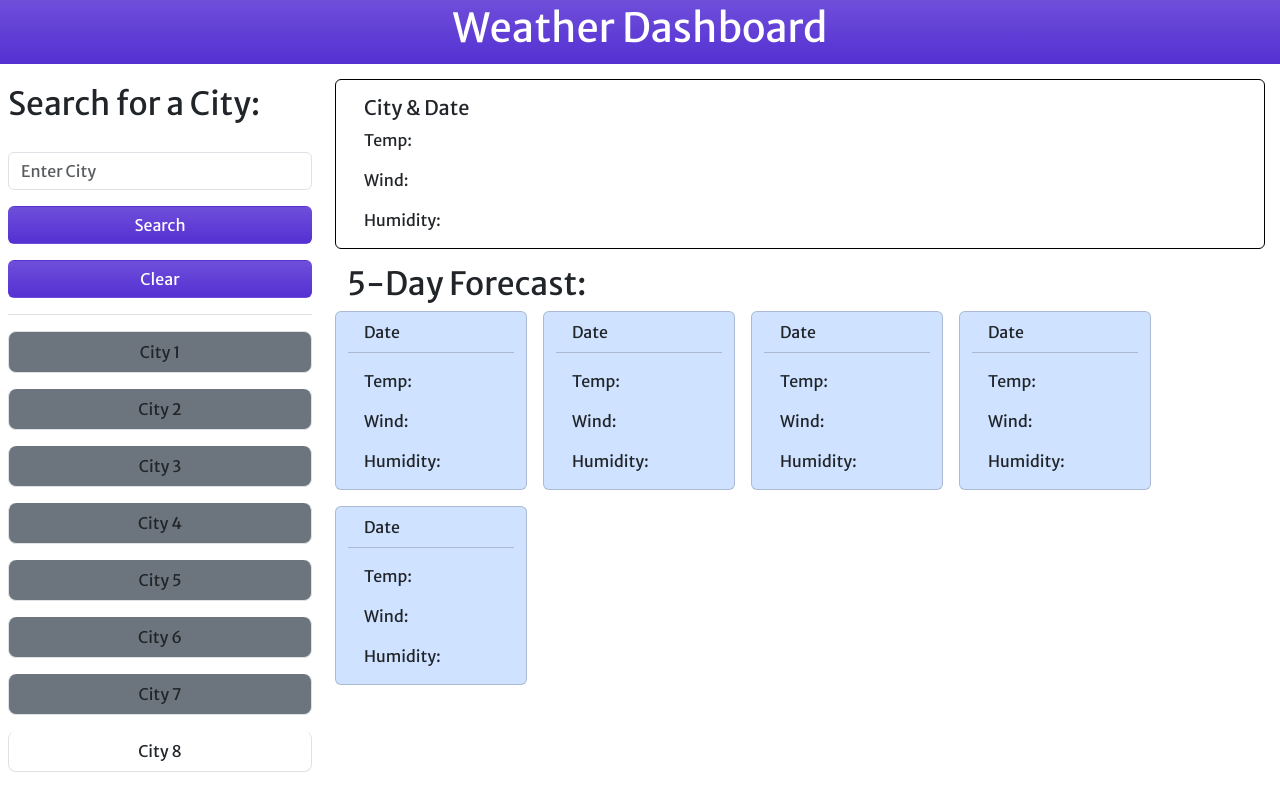
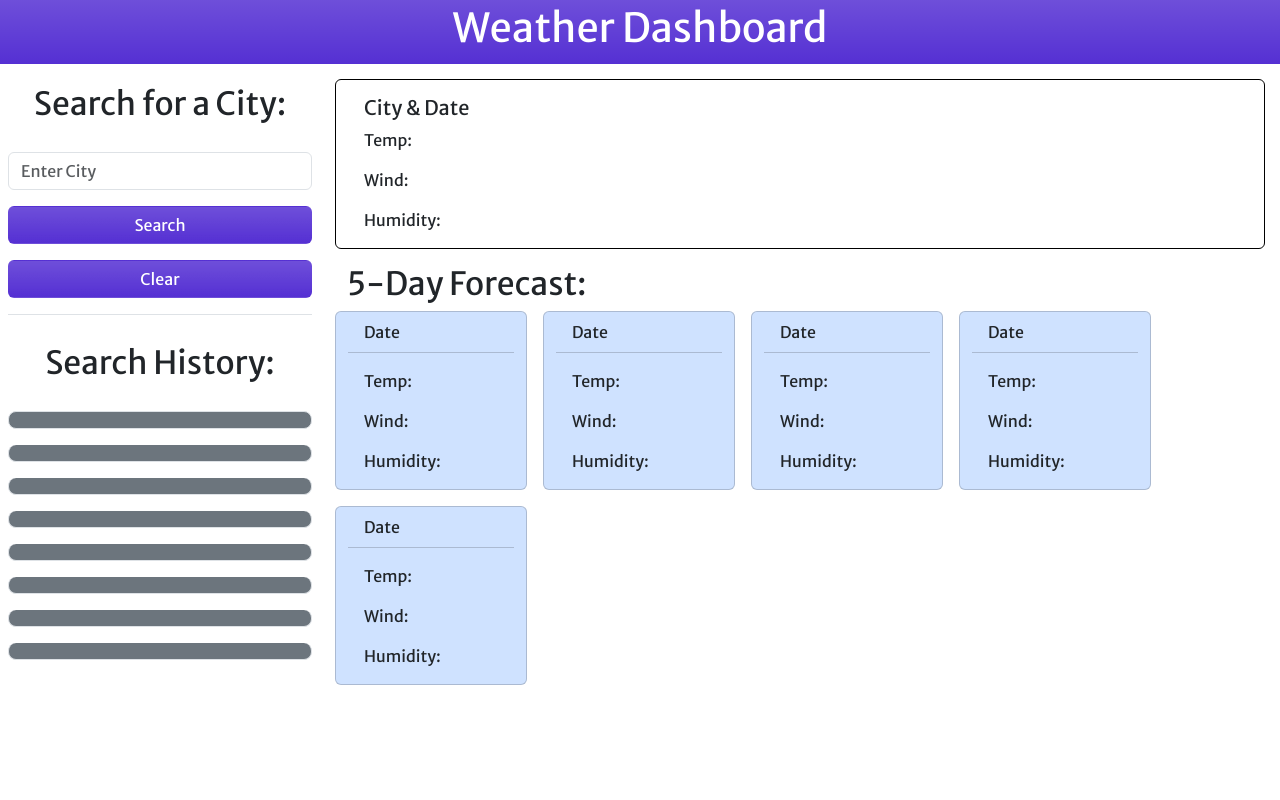
Before and after one commit to calzu0821/weather-dashboard, a plain HTML site: page index.html in a window 1280 px wide. Drawn offline with nearby package versions, Linux system fonts and the light colour scheme; no server answers.

Commit message:
Updated HTML for application

```diff
--- a/index.html
+++ b/index.html
@@ -28,20 +28,21 @@
     <aside class="card w-25 p-2 border-0">
         <div class="mb-3 d-grid gap-3">
 <!--Text input and search/clear button-->
-            <label for="formGroupExampleInput" class="form-label fs-2 pt-2" id="search-form">Search for a City:</label>
+            <label for="formGroupExampleInput" class="form-label fs-2 pt-2 text-center" id="search-form">Search for a City:</label>
             <input type="text" class="form-control" id="city-input" placeholder="Enter City">
             <button type="button" class="btn bg-gradient" id="custom-button">Search</button>
             <button class="btn bg-gradient" type="button" id="clear-history">Clear</button>
 <!--Search history of cities-->
             <ul class="list-group d-grid gap-3 text-center border-top pt-3 rounded-0">
-                <li class="list-group-item list-group-item-action bg-secondary rounded-3">City 1</li>
-                <li class="list-group-item list-group-item-action bg-secondary rounded-3">City 2</li>
-                <li class="list-group-item list-group-item-action bg-secondary rounded-3">City 3</li>
-                <li class="list-group-item list-group-item-action bg-secondary rounded-3">City 4</li>
-                <li class="list-group-item list-group-item-action bg-secondary rounded-3">City 5</li>
-                <li class="list-group-item list-group-item-action bg-secondary rounded-3">City 6</li>
-                <li class="list-group-item list-group-item-action bg-secondary rounded-3">City 7</li>
-                <li class="list-group-item list-group-item-actionbg-secondary rounded-3">City 8</li>
+                <label for="formGroupExampleInput" class="form-label fs-2 pt-2 text-center">Search History:</label>
+                <li id="city-1" class="list-group-item list-group-item-action bg-secondary rounded-3"></li>
+                <li id="city-2" class="list-group-item list-group-item-action bg-secondary rounded-3"></li>
+                <li id="city-3" class="list-group-item list-group-item-action bg-secondary rounded-3"></li>
+                <li id="city-4"class="list-group-item list-group-item-action bg-secondary rounded-3"></li>
+                <li id="city-5" class="list-group-item list-group-item-action bg-secondary rounded-3"></li>
+                <li id="city-6" class="list-group-item list-group-item-action bg-secondary rounded-3"></li>
+                <li id="city-7" class="list-group-item list-group-item-action bg-secondary rounded-3"></li>
+                <li id="city-8" class="list-group-item list-group-item-action bg-secondary rounded-3"></li>
             </ul>
         </div>
     </aside>
```
